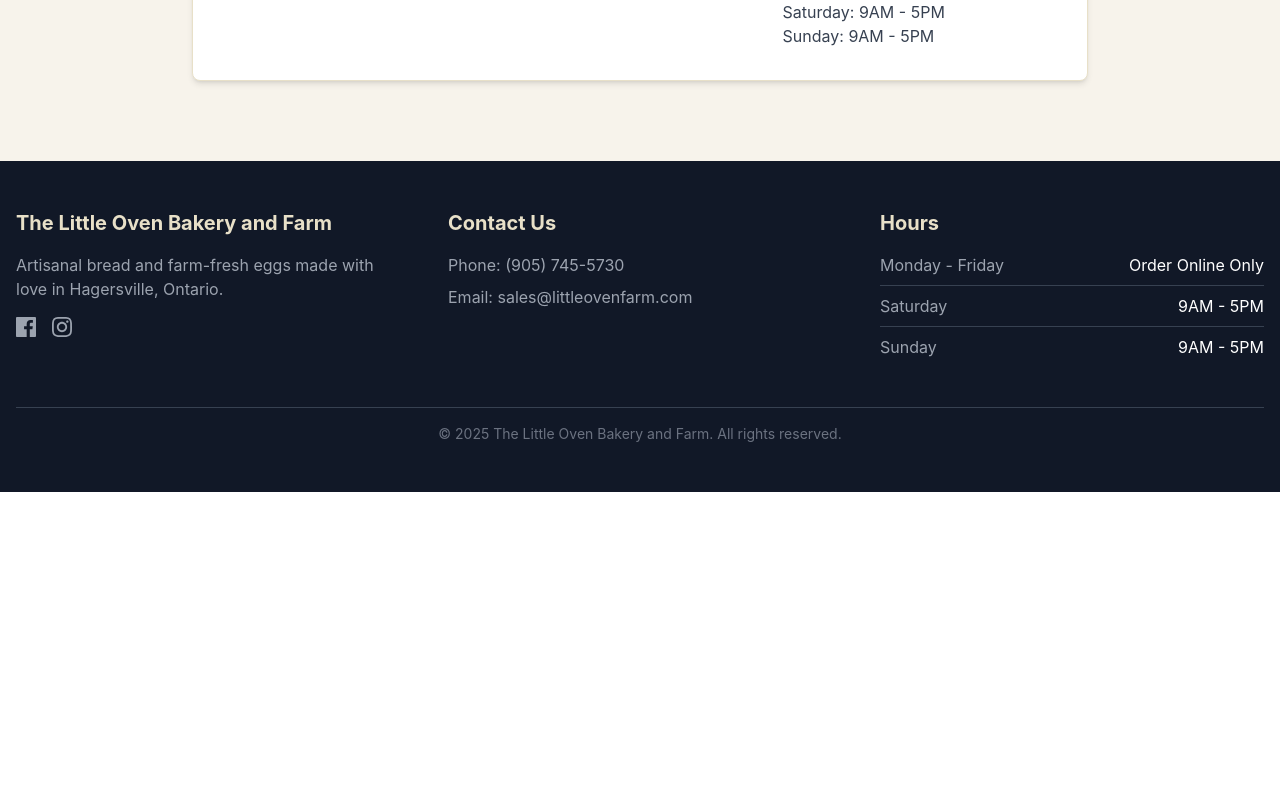
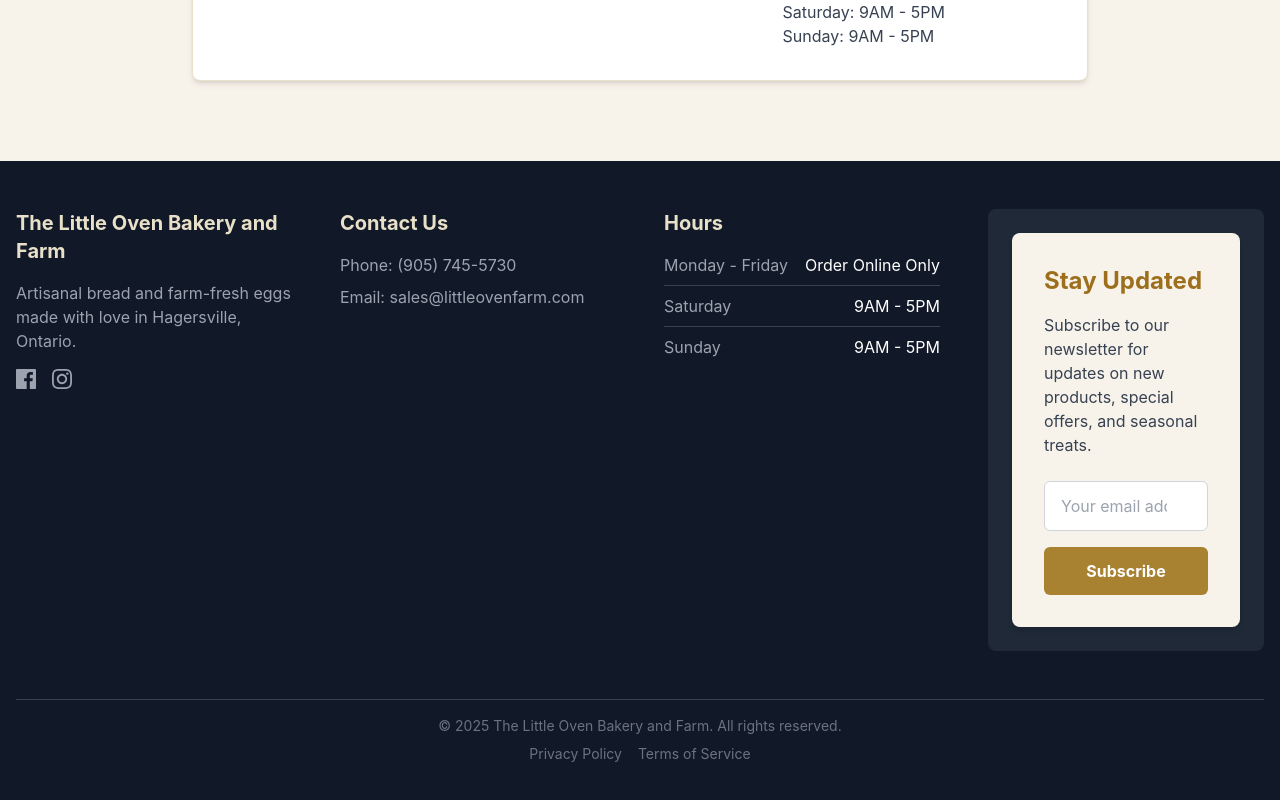
Before and after one commit to birddog87/littleovenbakeryandfarm, a Next.js app: page / in a window 1280 px wide. Shown: the part 2989-3789 px from the top of the page. Before the commit the page ends 3481 px from the top, so only its background shows below. Built offline with nearby package versions, Linux system fonts and the light colour scheme.

Commit message:
newsletter

```diff
--- /dev/null
+++ b/src/components/Newsletter.tsx
@@ -0,0 +1,88 @@
+// src/components/Newsletter.tsx
+import { useState } from 'react';
+
+export default function Newsletter() {
+  const [email, setEmail] = useState('');
+  const [message, setMessage] = useState('');
+  const [status, setStatus] = useState<'idle' | 'loading' | 'success' | 'error'>('idle');
+
+  const handleSubmit = async (e: React.FormEvent) => {
+    e.preventDefault();
+
+    if (!email) {
+      setMessage('Please enter your email address');
+      setStatus('error');
+      return;
+    }
+
+    try {
+      setStatus('loading');
+
+      const response = await fetch('/api/subscribe-newsletter', {
+        method: 'POST',
+        headers: { 'Content-Type': 'application/json' },
+        body: JSON.stringify({ email }),
+      });
+
+      const data = await response.json();
+
+      if (response.ok) {
+        setEmail('');
+        setMessage(data.message);
+        setStatus('success');
+      } else {
+        setMessage(data.message || 'Something went wrong. Please try again.');
+        setStatus('error');
+      }
+    } catch (error) {
+      console.error('Error subscribing to newsletter:', error);
+      setMessage('Network error. Please try again later.');
+      setStatus('error');
+    }
+  };
+
+  return (
+    <div className="bg-primary-50 rounded-lg shadow-md p-6 md:p-8">
+      <h3 className="text-2xl font-bold text-primary-700 mb-4">Stay Updated</h3>
+      <p className="text-gray-700 mb-6">
+        Subscribe to our newsletter for updates on new products, special offers, and seasonal treats.
+      </p>
+
+      <form onSubmit={handleSubmit} className="space-y-4">
+        <div>
+          <div className="relative">
+            <input
+              type="email"
+              value={email}
+              onChange={(e) => setEmail(e.target.value)}
+              placeholder="Your email address"
+              className="w-full border border-gray-300 rounded-md py-3 px-4 pr-10 focus:outline-none focus:ring-2 focus:ring-primary-500 focus:border-primary-500"
+              disabled={status === 'loading' || status === 'success'}
+            />
+            {status === 'loading' && (
+              <div className="absolute right-3 top-1/2 transform -translate-y-1/2">
+                <div className="w-5 h-5 border-2 border-primary-200 border-t-primary-600 rounded-full animate-spin"></div>
+              </div>
+            )}
+          </div>
+        </div>
+
+        {message && (
+          <div className={`text-sm ${status === 'success' ? 'text-green-600' : 'text-red-600'}`}>
+            {message}
+          </div>
+        )}
+
+        <button
+          type="submit"
+          disabled={status === 'loading' || status === 'success'}
+          className={`w-full bg-primary-600 hover:bg-primary-700 text-white font-bold py-3 px-4 rounded-md transition-colors ${
+            (status === 'loading' || status === 'success') ? 'opacity-50 cursor-not-allowed' : ''
+          }`}
+        >
+          {status === 'success' ? 'Subscribed!' : 'Subscribe'}
+        </button>
+      </form>
+    </div>
+  );
+}
--- a/src/components/layout/Footer.tsx
+++ b/src/components/layout/Footer.tsx
@@ -1,11 +1,14 @@
+// Updated src/components/layout/Footer.tsx
+import Newsletter from '../Newsletter';
+
 export default function Footer() {
   const currentYear = new Date().getFullYear();
 
   return (
     <footer className="bg-gray-900 text-white py-12">
       <div className="container mx-auto px-4">
-        <div className="grid grid-cols-1 md:grid-cols-3 gap-12">
-          <div>
+        <div className="grid grid-cols-1 md:grid-cols-4 gap-12">
+          <div className="md:col-span-1">
             <h3 className="text-xl font-bold mb-4 text-primary-100">
               The Little Oven Bakery and Farm
             </h3>
@@ -47,10 +50,21 @@ export default function Footer() {
               <span className="text-white">9AM - 5PM</span>
             </div>
           </div>
+
+          <div>
+            {/* Newsletter signup form */}
+            <div className="bg-gray-800 rounded-lg p-6">
+              <Newsletter />
+            </div>
+          </div>
         </div>
 
         <div className="mt-12 border-t border-gray-700 pt-4 text-center text-gray-500 text-sm">
           &copy; {currentYear} The Little Oven Bakery and Farm. All rights reserved.
+          <div className="mt-2 flex justify-center space-x-4">
+            <a href="/privacy-policy" className="hover:text-gray-300 transition-colors">Privacy Policy</a>
+            <a href="/terms-of-service" className="hover:text-gray-300 transition-colors">Terms of Service</a>
+          </div>
         </div>
       </div>
     </footer>
--- a/src/pages/_document.tsx
+++ b/src/pages/_document.tsx
@@ -6,10 +6,10 @@ export default function Document() {
   return (
     <Html lang="en">
       <Head>
-        {/* Global Site Tag (gtag.js) - Google Analytics */}
+        {/* Google tag (gtag.js) */}
         <script
           async
-          src={`https://www.googletagmanager.com/gtag/js?id=${GA_TRACKING_ID}`}
+          src="https://www.googletagmanager.com/gtag/js?id=G-CLKFJ8C7K6"
         />
         <script
           dangerouslySetInnerHTML={{
@@ -17,9 +17,7 @@ export default function Document() {
             window.dataLayer = window.dataLayer || [];
             function gtag(){dataLayer.push(arguments);}
             gtag('js', new Date());
-            gtag('config', '${GA_TRACKING_ID}', {
-              page_path: window.location.pathname,
-            });
+            gtag('config', 'G-CLKFJ8C7K6');
           `,
           }}
         />
--- /dev/null
+++ b/src/pages/api/subscribe-newsletter.ts
@@ -0,0 +1,74 @@
+// src/pages/api/subscribe-newsletter.ts
+import type { NextApiRequest, NextApiResponse } from 'next';
+import { google } from 'googleapis';
+
+// Google Sheets setup
+const SPREADSHEET_ID = process.env.GOOGLE_SHEET_ID;
+if (!SPREADSHEET_ID) {
+  throw new Error('GOOGLE_SHEET_ID environment variable is not set');
+}
+const SUBSCRIBERS_SHEET = 'SubscribedEmailUsers';
+
+// Auth for Google Sheets - service account
+if (!process.env.GOOGLE_SERVICE_ACCOUNT_KEY) {
+  throw new Error('GOOGLE_SERVICE_ACCOUNT_KEY environment variable is not set');
+}
+const googleAuth = new google.auth.GoogleAuth({
+  credentials: JSON.parse(process.env.GOOGLE_SERVICE_ACCOUNT_KEY),
+  scopes: ['https://www.googleapis.com/auth/spreadsheets'],
+});
+
+type Data = {
+  success: boolean;
+  message: string;
+};
+
+export default async function handler(
+  req: NextApiRequest,
+  res: NextApiResponse<Data>
+) {
+  if (req.method !== 'POST') {
+    return res.status(405).json({ success: false, message: 'Method not allowed' });
+  }
+
+  try {
+    const { email } = req.body;
+
+    // Basic validation
+    if (!email || !/^\S+@\S+\.\S+$/.test(email)) {
+      return res.status(400).json({
+        success: false,
+        message: 'Please provide a valid email address',
+      });
+    }
+
+    // Get auth client
+    const authClient = await googleAuth.getClient();
+
+    // Write email to Google Sheets
+    const sheets = google.sheets('v4');
+    const subscriptionDate = new Date().toLocaleString();
+    const rowData = [email, subscriptionDate];
+
+    await sheets.spreadsheets.values.append({
+      spreadsheetId: SPREADSHEET_ID,
+      range: `${SUBSCRIBERS_SHEET}!A:B`,
+      valueInputOption: 'USER_ENTERED',
+      requestBody: {
+        values: [rowData]
+      },
+      auth: authClient as any
+    });
+
+    return res.status(200).json({
+      success: true,
+      message: 'Thank you for subscribing to our newsletter!'
+    });
+  } catch (error) {
+    console.error('Error processing subscription:', error);
+    return res.status(500).json({
+      success: false,
+      message: 'Error processing your subscription. Please try again.'
+    });
+  }
+}
```
